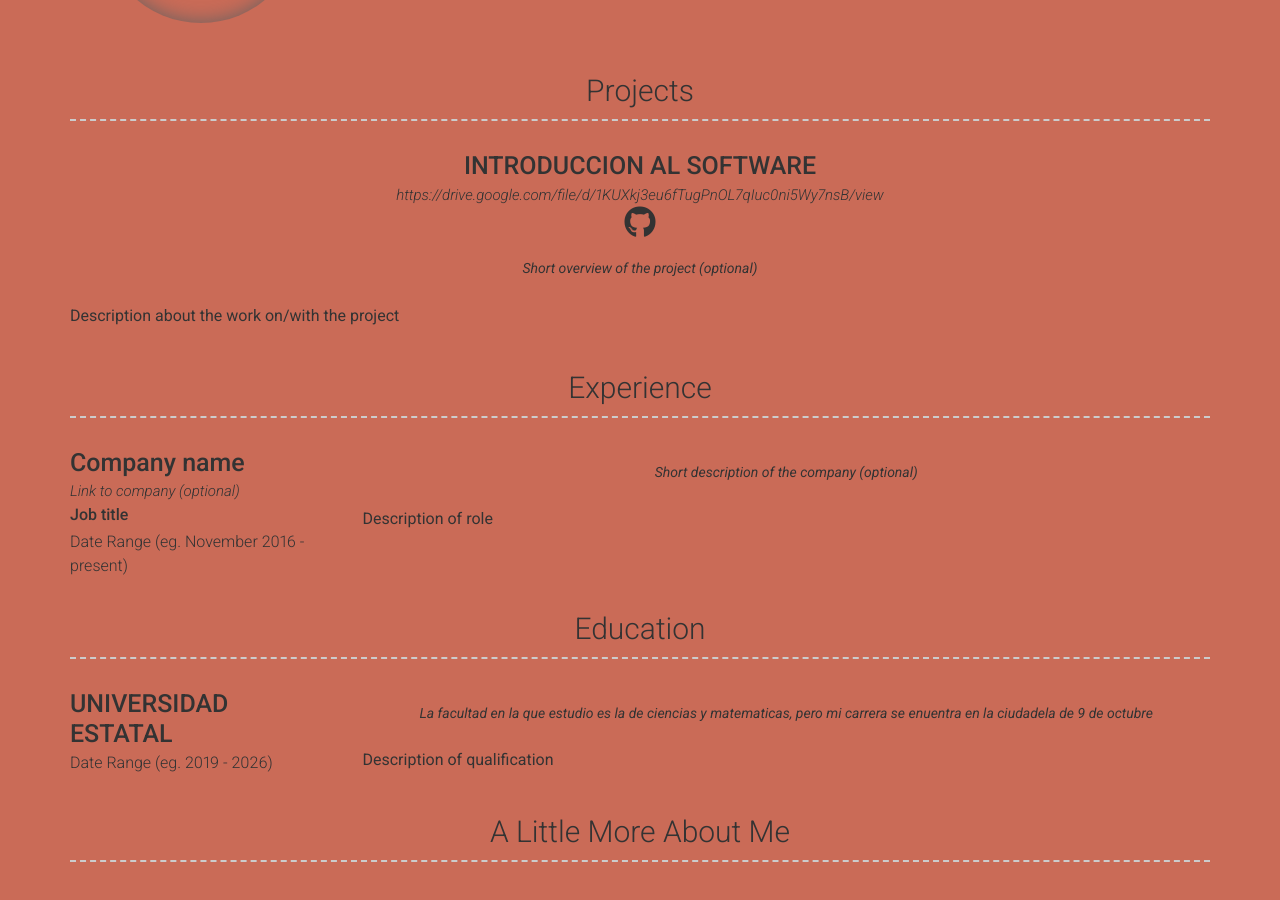
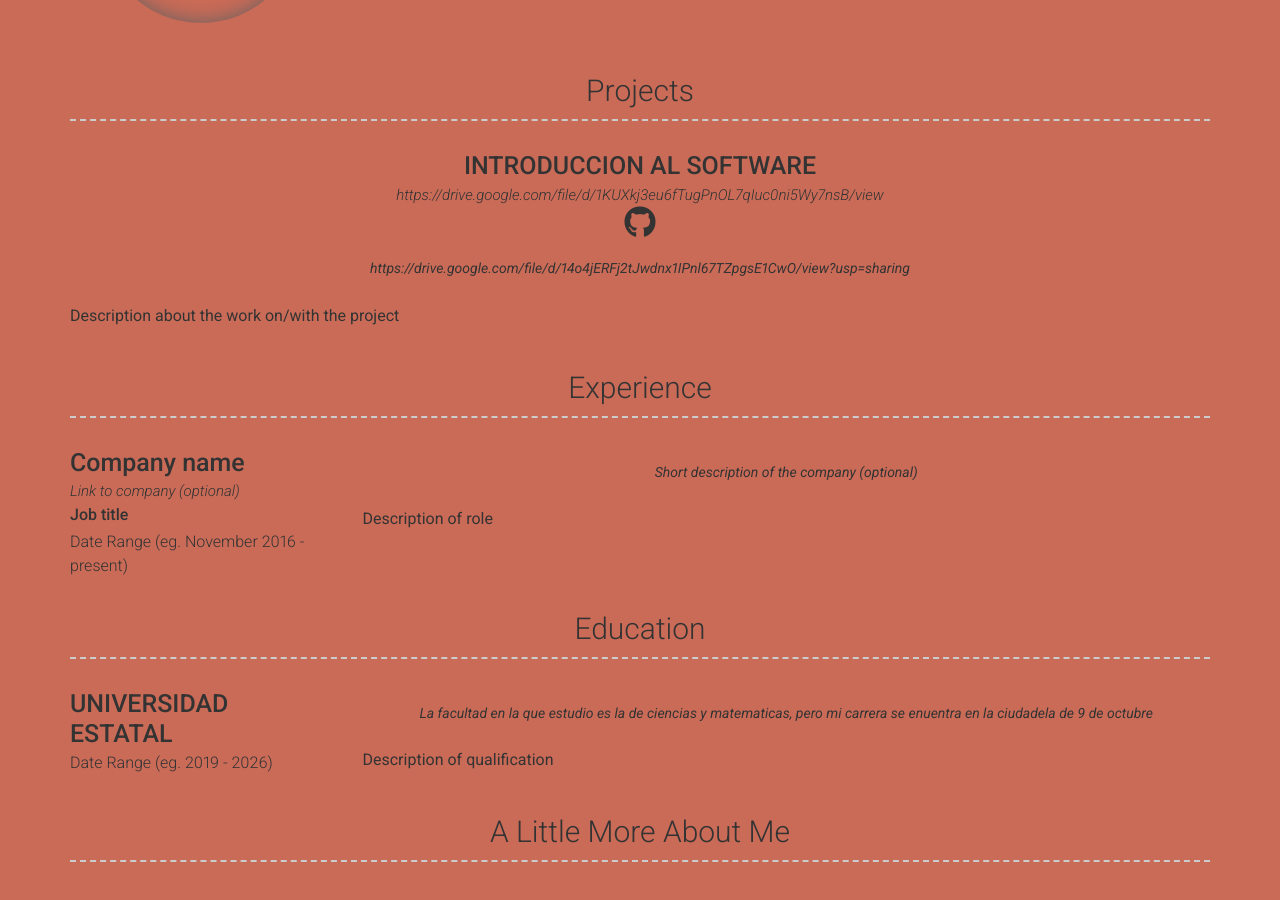
Before and after one commit to moises2018-gif/LORE, a Jekyll site: the page built from index.md, in a window 1280 px wide and 900 px high, scrolled down 506 px. Built offline with Jekyll 4.4.1, drawn with Linux system fonts in a browser that asks for light colours; nearby versions of some CDN libraries.

Commit message:
Update projects.yml

```diff
--- a/_data/projects.yml
+++ b/_data/projects.yml
@@ -4,6 +4,6 @@
   link: https://drive.google.com/file/d/1KUXkj3eu6fTugPnOL7qIuc0ni5Wy7nsB/view
   github: Github page for project (eg. sproogen/modern-resume-theme)(optional)
   quote: >
-    Short overview of the project (optional)
+    https://drive.google.com/file/d/14o4jERFj2tJwdnx1IPnl67TZpgsE1CwO/view?usp=sharing
   description: | # this will include new lines to allow paragraphs
     Description about the work on/with the project
```
